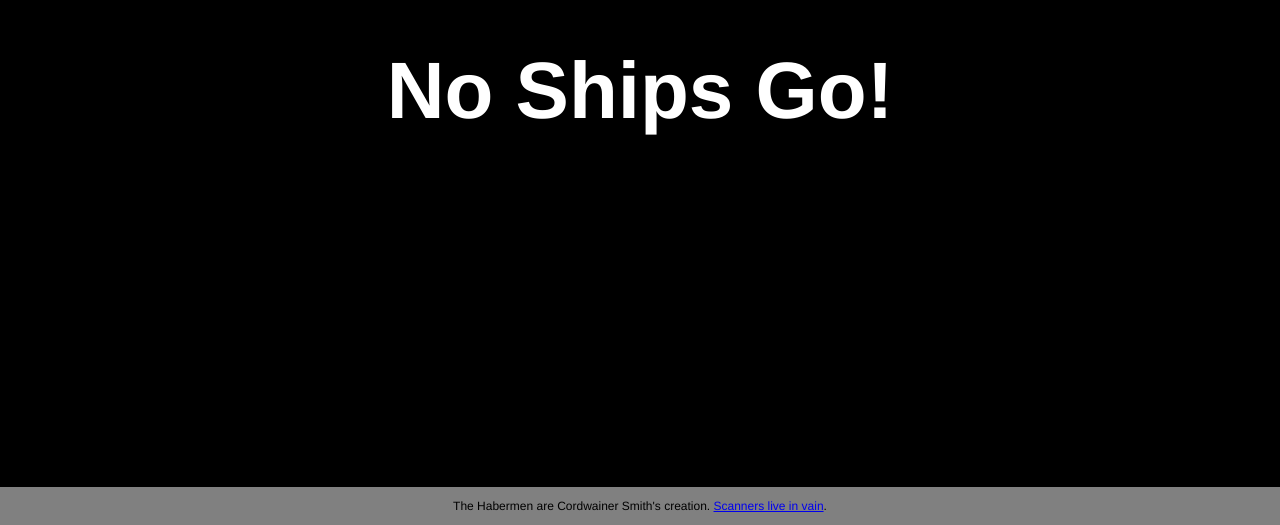
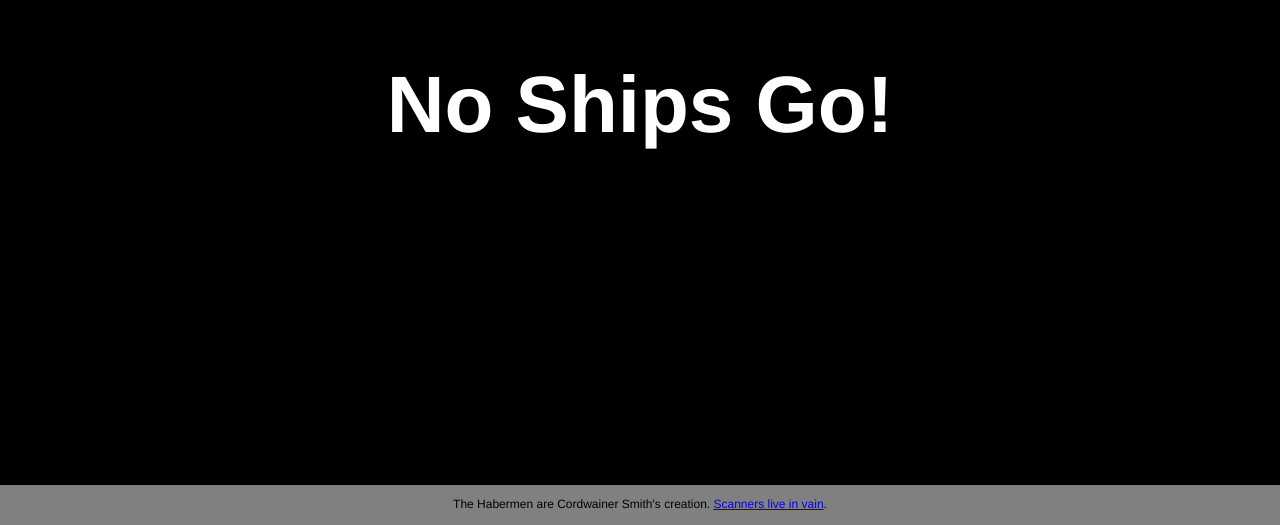
Before and after one commit to emceeaich/habermen-org, a plain HTML site: page index.html in a window 1280 px wide. Shown: the part 275-800 px from the top of the page. Drawn offline with Linux system fonts and the light colour scheme; a web font is replaced by a local one.

Commit message:
Use flexbox

```diff
--- a/index.html
+++ b/index.html
@@ -15,14 +15,16 @@
 		}
 
 		div#content {
-			width: 80%;
-			margin-top: 4em;
+			height: 95vh;
 			margin-left: auto;
 			margin-right: auto;
 			font-size: 5em;
 			color: white;
 			font-family: 'Share', 'Helvetica Neue', helvetica, arial, sans-serif;
 			font-weight: 700;
+      		display: flex;
+      		justify-content: center;
+      		align-items: center;
 		}
 
 		div#footer {
@@ -32,11 +34,11 @@
 			font-size: .75em;
 			background: gray;
 			color: black;
+			height: 5vh;
 		}
 
 		@media screen and (max-width: 1024px) {
 			div#content {
-				margin-top: 1.5em;
 				font-size: 3em;
 			}
 		}
```
